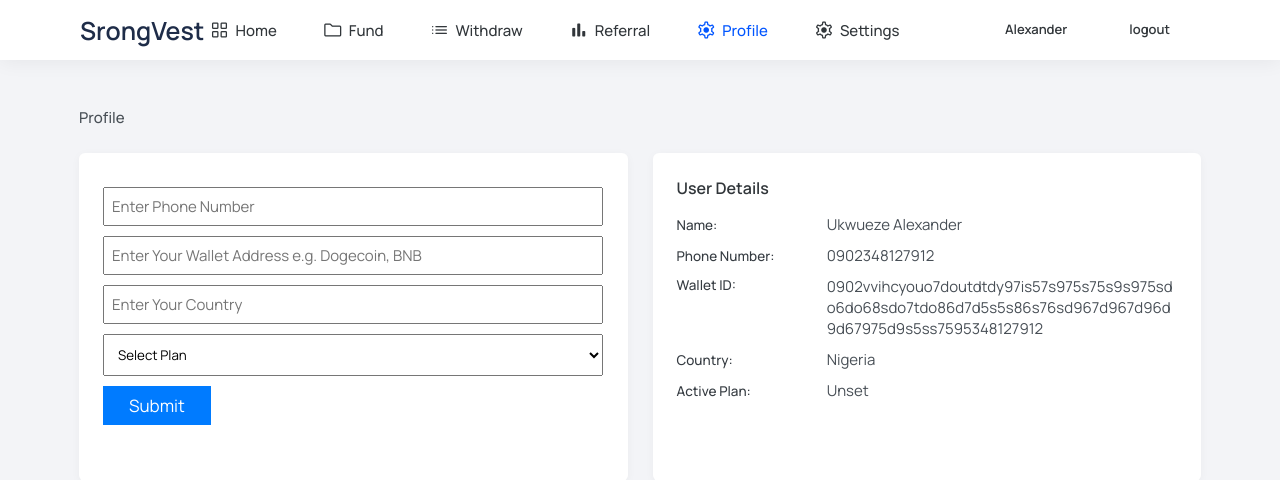
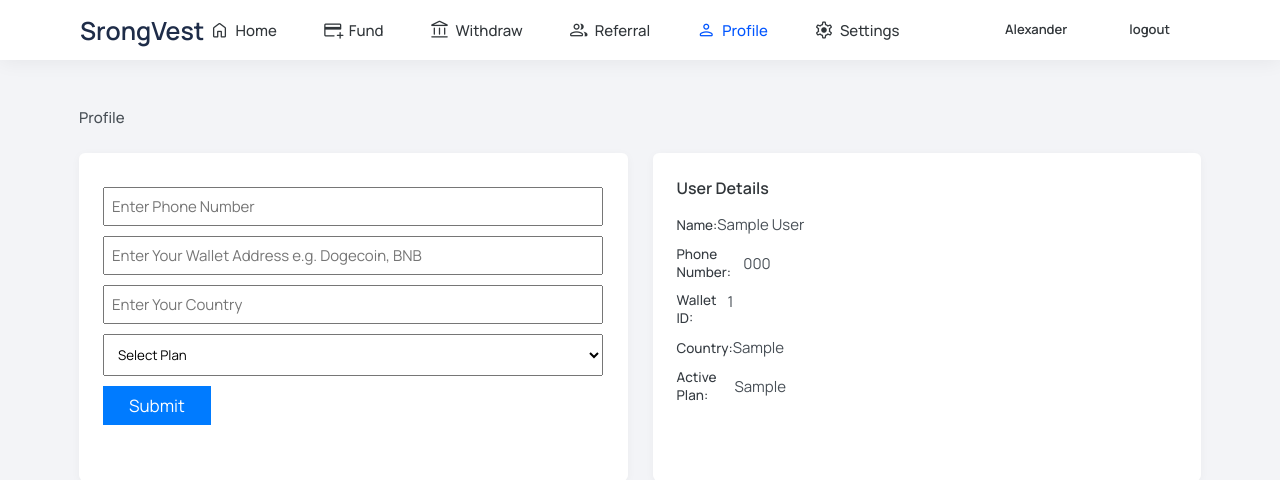
Before and after one commit to lexizuchenna/srongvest, a Node server app: page /users/profile in a window 1280 px wide. Shown: the top 480 px of the page. Run offline with Node 20, Linux system fonts and the light colour scheme; a user stored in the database is signed in; tables that the repository leaves empty hold one stand-in row (values such as "Sample post"); some libraries are stand-ins or nearby versions.

Commit message:
Profile and Fund

```diff
--- a/controllers/dashBoardController.js
+++ b/controllers/dashBoardController.js
@@ -1,13 +1,18 @@
 const Users = require("../models/Users");
 const Ref = require("../models/Referral");
 const bcrypt = require("bcryptjs");
+const Profile = require("../models/Profile");
 
-const viewDashboard = (req, res) => {
-  const name = req.user.firstName
-  res.render("dashboard/dashboardHome", { layout: "dash", name });
+const viewDashboard = async (req, res) => {
+  const profile = await Profile.findOne({ email: req.user.email });
+  const name = req.user.firstName;
+  const activePlan = profile.plan;
+  res.render("dashboard/dashboardHome", { layout: "dash", name, activePlan });
 };
-const viewFund = (req, res) => {
-  res.render("dashboard/dashboardFund", { layout: "dash" });
+const viewFund = async (req, res) => {
+  const profile = await Profile.findOne({ email: req.user.email });
+  const activePlan = profile.plan;
+  res.render("dashboard/dashboardFund", { layout: "dash", activePlan });
 };
 const viewWithdraw = (req, res) => {
   res.render("dashboard/dashboardWith", { layout: "dash" });
@@ -15,9 +20,48 @@
 const viewReferral = (req, res) => {
   res.render("dashboard/dashboardRef", { layout: "dash" });
 };
-const viewProfile = (req, res) => {
-  res.render("dashboard/dashboardProf", { layout: "dash" });
+
+// View Profile
+const viewProfile = async (req, res) => {
+  const profile = await Profile.findOne({ email: req.user.email });
+  const firstName = req.user.firstName;
+  const lastName = req.user.lastName;
+  const phoneNumber = profile.phoneNumber;
+  const walletId = profile.walletId;
+  const country = profile.country;
+  const activePlan = profile.plan;
+  console.log(profile);
+  res.render("dashboard/dashboardProf", {
+    layout: "dash",
+    firstName,
+    lastName,
+    phoneNumber,
+    walletId,
+    country,
+    activePlan,
+  });
 };
+
+// Profile Request
+const sendProfile = async (req, res) => {
+  const profile = await Profile.findOne({ email: req.user.email });
+  if (profile !== null) {
+    return res.redirect("/users/dashboard");
+  } else {
+    const userProfile = await Profile.create({
+      user: req.user.id,
+      email: req.user.email,
+      phoneNumber: req.body.phoneNumber,
+      walletId: req.body.walletId,
+      country: req.body.country,
+      plan: req.body.plan,
+    });
+
+    userProfile.save();
+    return res.status(201).redirect("/users/dashboard");
+  }
+};
+
 const viewSetting = (req, res) => {
   res.render("dashboard/dashboardSet", { layout: "dash" });
 };
@@ -28,5 +72,6 @@
   viewWithdraw,
   viewReferral,
   viewProfile,
+  sendProfile,
   viewSetting,
 };
--- a/middlewares/auth.js
+++ b/middlewares/auth.js
@@ -1,8 +1,9 @@
+const Profile = require("../models/Profile");
+
 const isLoggedOut = (req, res, next) => {
   if (req.isAuthenticated()) {
     return next();
   }
-
   res.redirect("/users/login");
 };
 
@@ -10,11 +11,25 @@
   if (!req.isAuthenticated()) {
     return next();
   }
+  res.redirect("/users/dashboard");
+};
 
-  res.redirect("/users/dashboard");
+// Check Profile Update
+const isprofileUpdated = async (req, res, next) => {
+  const profile = await Profile.findOne({ email: req.user.email });
+  let ers = [];
+  if (profile === null) {
+    ers.push({
+      message: "Please Complete your profile to proceed to dashboard",
+    });
+    return res.status(403).redirect("/users/profile");
+  }
+
+  next();
 };
 
 module.exports = {
   isLoggedIn,
   isLoggedOut,
+  isprofileUpdated,
 };
--- a/models/Users.js
+++ b/models/Users.js
@@ -1,6 +1,6 @@
 const mongoose = require("mongoose");
 
-const UserSchema = new mongoose.Schema(
+const UsersSchema = new mongoose.Schema(
   {
     firstName: {
       type: String,
@@ -24,6 +24,6 @@
   }
 );
 
-const Users = mongoose.model('Users', UserSchema)
+const Users = mongoose.model('Users', UsersSchema)
 
 module.exports = Users
--- a/views/dashboard/dashboardProf.hbs
+++ b/views/dashboard/dashboardProf.hbs
@@ -16,35 +16,35 @@
         <ul class="navbar-list">
           <li>
             <a href="/users/dashboard" class="navbar-link icon-box">
-              <span class="material-symbols-rounded icon">grid_view</span>
+              <span class="material-symbols-rounded icon">home</span>
 
               <span>Home</span>
             </a>
           </li>
           <li>
             <a href="/users/fund" class="navbar-link icon-box">
-              <span class="material-symbols-rounded icon">folder</span>
+              <span class="material-symbols-rounded icon">add_card</span>
 
               <span>Fund</span>
             </a>
           </li>
           <li>
             <a href="/users/withdraw" class="navbar-link icon-box">
-              <span class="material-symbols-rounded icon">list</span>
+              <span class="material-symbols-rounded icon">account_balance</span>
 
               <span>Withdraw</span>
             </a>
           </li>
           <li>
             <a href="/users/referral" class="navbar-link icon-box">
-              <span class="material-symbols-rounded icon">bar_chart</span>
+              <span class="material-symbols-rounded icon">group</span>
 
               <span>Referral</span>
             </a>
           </li>
           <li>
             <a href="/users/profile" class="navbar-link active icon-box">
-              <span class="material-symbols-rounded icon">settings</span>
+              <span class="material-symbols-rounded icon">person</span>
 
               <span>Profile</span>
             </a>
@@ -138,17 +147,21 @@
       <div class="card profile-card" style="width: 100%;">
         <p class="card-title">User Details</p>
         <div class="profile-card-wrapper">
+          {{#if phoneNumber}}
             <ul>
               <li class="progress-item" style="width: 100%; margin-top:10px;">
                 <div class="progress-label">
                   <p class="progress-title">Name:</p>
-                <data class="progress-data breaker">Ukwueze Alexander</data>
+                  <data class="progress-data breaker">
+                    {{firstName}}
+                    {{lastName}}
+                  </data>
                 </div>
               </li>
               <li class="progress-item" style="width: 100%; margin-top:10px;">
                 <div class="progress-label">
                   <p class="progress-title">Phone Number:</p>
-                <data class="progress-data breaker">0902348127912</data>
+                  <data class="progress-data breaker">{{phoneNumber}}</data>
                 </div>
               </li>
               <li class="progress-item" style="width: 100%; margin-top:10px;">
@@ -157,13 +170,51 @@
                   <data
                     class="progress-data breaker"
                     style="word-wrap:break-all;"
-                >0902vvihcyouo7doutdtdy97is57s975s75s9s975sdo6do68sdo7tdo86d7d5s5s86s76sd967d967d96d9d67975d9s5ss7595348127912</data>
+                  >{{walletId}}</data>
                 </div>
               </li>
               <li class="progress-item" style="width: 100%; margin-top:10px;">
                 <div class="progress-label">
                   <p class="progress-title">Country:</p>
-                <data class="progress-data breaker">Nigeria</data>
+                  <data class="progress-data breaker"> {{country}} </data>
+                </div>
+              </li>
+              <li class="progress-item" style="width: 100%; margin-top:10px;">
+                <div class="progress-label">
+                  <p class="progress-title">Active Plan:</p>
+                  <data class="progress-data breaker"> {{activePlan}} </data>
+                </div>
+              </li>
+            </ul>
+          {{else}}<ul>
+              <li class="progress-item" style="width: 100%; margin-top:10px;">
+                <div class="progress-label">
+                  <p class="progress-title">Name:</p>
+                  <data class="progress-data breaker">
+                    {{firstName}}
+                    {{lastName}}
+                  </data>
+                </div>
+              </li>
+              <li class="progress-item" style="width: 100%; margin-top:10px;">
+                <div class="progress-label">
+                  <p class="progress-title">Phone Number:</p>
+                  <data class="progress-data breaker">Unset</data>
+                </div>
+              </li>
+              <li class="progress-item" style="width: 100%; margin-top:10px;">
+                <div class="progress-label start">
+                  <p class="progress-title">Wallet ID:</p>
+                  <data
+                    class="progress-data breaker"
+                    style="word-wrap:break-all;"
+                  >Unset</data>
+                </div>
+              </li>
+              <li class="progress-item" style="width: 100%; margin-top:10px;">
+                <div class="progress-label">
+                  <p class="progress-title">Country:</p>
+                  <data class="progress-data breaker">Unset</data>
                 </div>
               </li>
               <li class="progress-item" style="width: 100%; margin-top:10px;">
```
Also changed, not shown: other parts of views/dashboard/dashboardProf.hbs (+18 -9 lines), controllers/usersController.js (+9 -9 lines), models/Profile.js (added, +37 -0 lines), public/js/fund.js (added, +15 -0 lines), routes/dashboard.js (+12 -5 lines), views/dashboard/dashboardFund.hbs (+16 -16 lines), views/dashboard/dashboardHome.hbs (+9 -9 lines), views/dashboard/dashboardRef.hbs (+5 -5 lines), views/dashboard/dashboardSet.hbs (+5 -5 lines), views/dashboard/dashboardWith.hbs (+5 -5 lines). Lines whose indentation alone changed are shown as unchanged.
